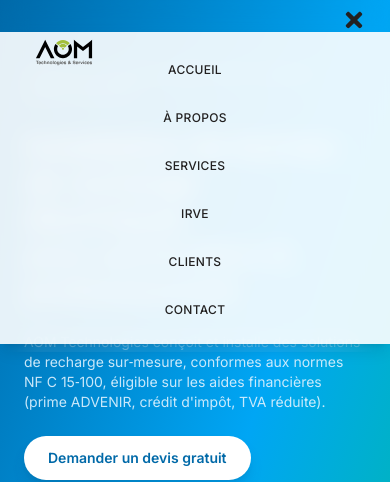
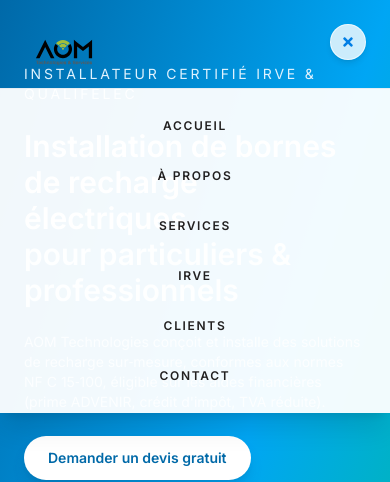
Before and after one commit to MattCornicDev/aom-technologies, a Next.js app: page /irve in a window 390 px wide. Both pictures are taken after a click on the button "Ouvrir le menu". Shown: the top 482 px of the page. Built offline with nearby package versions, Linux system fonts and the light colour scheme.

Commit message:
Amelioration performance image en webp
Signed-off-by: MattCornicDev <glgharib@gmail.com>

```diff
--- a/app/irve/page.tsx
+++ b/app/irve/page.tsx
@@ -331,20 +331,20 @@ export default function IrvePage() {
             <div className="flex flex-wrap items-center gap-4">
               {/* Remplace par tes logos réels */}
               <Image
-                src="/images/logo-zeborne.svg"
+                src="/images/logos/Logo_zeborne.svg"
                 alt="ZEBorne"
                 width={90}
                 height={40}
               />
               <Image
-                src="/images/logo-edf.png"
+                src="/images/logos/edf-logo.webp"
                 alt="EDF"
                 width={70}
                 height={40}
               />
               <Image
-                src="/images/logo-aom.png"
-                alt="AOM Technologies"
+                src="/images/logos/SFR_logo.webp"
+                alt="SFR"
                 width={90}
                 height={40}
               />
--- a/components/Navbar.tsx
+++ b/components/Navbar.tsx
@@ -19,13 +19,12 @@ export default function Navbar() {
   return (
     <nav
       className="
-        fixed top-0 left-0 w-full z-50
+        fixed top-0 left-0 z-50 w-full
         bg-[rgba(36,36,119,0.0)]
-        backdrop-blur-md
         py-2
       "
     >
-      <div className="container mx-auto px-6 md:px-12 flex items-center justify-end">
+      <div className="container mx-auto flex min-h-20 items-center justify-end px-6 md:min-h-0 md:px-12">
 
         {/* Desktop menu */}
         <ul className="hidden md:flex items-center gap-8">
@@ -53,40 +52,37 @@ export default function Navbar() {
 
         {/* Mobile menu button */}
         <button
-          className="md:hidden text-[#222020] text-2xl"
+          type="button"
+          aria-label={open ? "Fermer le menu" : "Ouvrir le menu"}
+          aria-expanded={open}
+          className="absolute right-6 top-6 flex h-9 w-9 items-center justify-center rounded-full border border-white/70 bg-white/80 text-[#007ee5] shadow-md shadow-slate-900/10 transition hover:bg-white md:hidden"
           onClick={() => setOpen(!open)}
         >
-          {open ? <FaTimes /> : <FaBars />}
+          {open ? <FaTimes className="text-sm" /> : <FaBars className="text-sm" />}
         </button>
       </div>
 
       {/* Mobile dropdown */}
-      {open && (
-        <div className="md:hidden bg-white/90 backdrop-blur-md shadow-lg">
-          <ul className="flex flex-col items-center py-6 gap-6">
+      <div
+        className={`overflow-hidden border-t border-slate-200/70 bg-white/95 shadow-xl transition-[max-height,opacity] duration-300 ease-out md:hidden ${
+          open ? "pointer-events-auto opacity-100" : "pointer-events-none opacity-0"
+        }`}
+        style={{ maxHeight: open ? "calc(100vh - 5rem)" : "0px" }}
+      >
+          <ul className="max-h-[calc(100vh-5rem)] space-y-2 overflow-y-auto overscroll-contain px-6 py-4">
             {navItems.map((item) => (
               <li key={item.href}>
                 <a
                   href={item.href}
                   onClick={() => setOpen(false)}
-                  className="
-                    text-[#222020]
-                    uppercase
-                    font-medium
-                    text-[12px]
-                    tracking-wide
-                    transition-all
-                    hover:font-bold
-                    hover:text-[#007ee5]
-                  "
+                  className="block rounded-xl px-4 py-3 text-center text-[12px] font-semibold uppercase tracking-[0.14em] text-[#222020] transition-colors hover:bg-sky-50 hover:text-[#007ee5]"
                 >
                   {item.label}
                 </a>
               </li>
             ))}
           </ul>
-        </div>
-      )}
+      </div>
     </nav>
   );
 }
```
